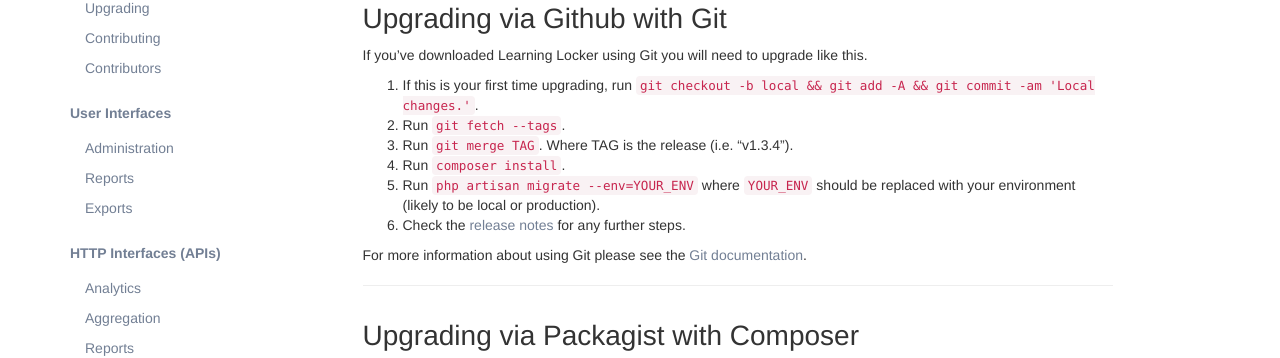
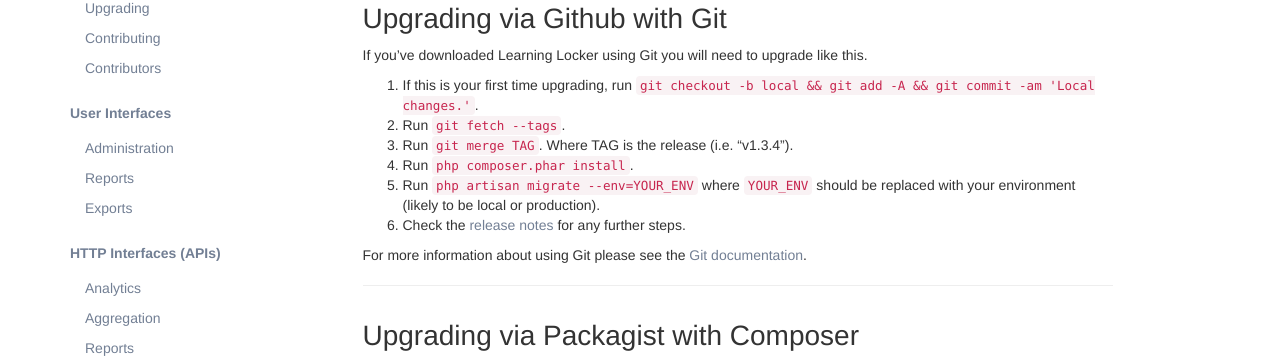
Before and after one commit to LearningLocker/docs, a Jekyll site: the page built from src/upgrading.md, in a window 1280 px wide. Shown: the part 167-525 px from the top of the page. Built offline with Jekyll 4.4.1, drawn with Linux system fonts in a browser that asks for light colours; nearby versions of some CDN libraries.

Commit message:
Updates Git instructions for v1.5.2.

```diff
--- a/src/upgrading.md
+++ b/src/upgrading.md
@@ -9,7 +9,7 @@
 1. If this is your first time upgrading, run `git checkout -b local && git add -A && git commit -am 'Local changes.'`.
 2. Run `git fetch --tags`.
 3. Run `git merge TAG`. Where TAG is the release (i.e. "v1.3.4").
-4. Run `composer install`.
+4. Run `php composer.phar install`.
 5. Run `php artisan migrate --env=YOUR_ENV` where `YOUR_ENV` should be replaced with your environment (likely to be local or production).
 6. Check the [release notes](https://github.com/LearningLocker/learninglocker/releases) for any further steps.
 
```
